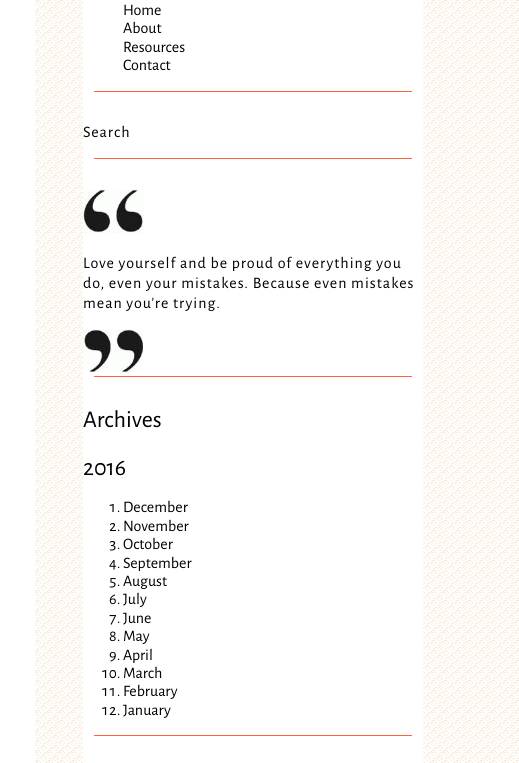
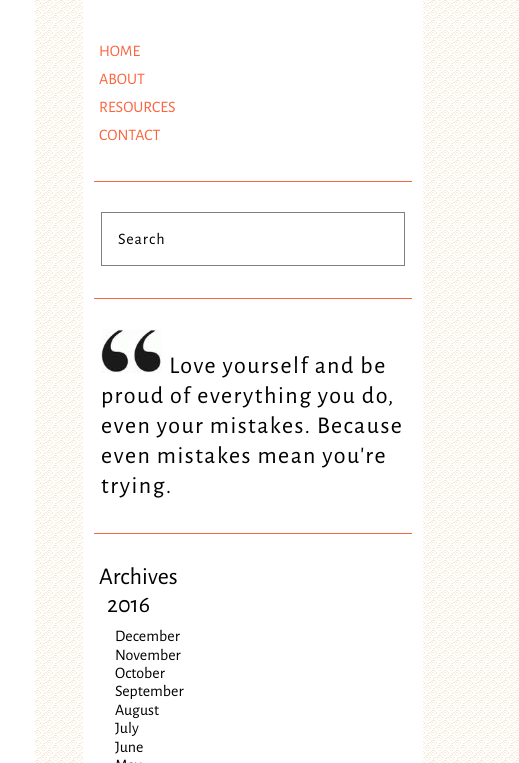
Before and after one commit to RebeccaMooneyham/for-52-weeks, a website: page app/index.html in a window 1280 px wide. Shown: the top 763 px of the page, 761-1280 px from the left. Drawn offline with nearby package versions, Linux system fonts and the light colour scheme.

Commit message:
Completed sidebar.

```diff
--- a/app/assets/styles/modules/_footer.css
+++ b/app/assets/styles/modules/_footer.css
@@ -5,7 +5,7 @@
   margin: 0 auto 1.875rem;
   width: 90%;
 
-  @mixin atMedium {
+  @mixin atLarge {
     flex-direction: row;
 
     &__left {
--- /dev/null
+++ b/app/assets/styles/modules/_sidebar.css
@@ -0,0 +1,59 @@
+.sidebar {
+  padding-top: 1.25rem;
+
+  &__nav ul,
+  &__search p,
+  &__archives,
+  &__categories {
+    padding-left: 1rem;
+  }
+
+  &__nav ul {
+    margin: 2rem 0;
+  }
+
+  &__nav li {
+    text-transform: uppercase;
+    line-height: 1.75rem;
+  }
+
+  &__search {
+    margin: 1.125rem 1.125rem 2rem;
+    border: 1px solid grey;
+  }
+
+  &__quote {
+    margin: 1.125rem 1.125rem 2rem;
+  }
+
+  &__quote p {
+    font-size: 1.5rem;
+    margin-bottom: 0;
+  }
+
+  &__quote-left {
+    padding-right: .45rem;
+  }
+
+  &__archives h2,
+  &__archives h3,
+  &__categories h2 {
+    margin-bottom: 0;
+  }
+
+  &__archives ul,
+  &__categories ul {
+    margin: .5rem 0 2rem;
+  }
+
+  &__archives h3,
+  &__categories ul {
+    padding-left: .5rem;
+  }
+
+  &__archives ul {
+    padding-left: 1rem;
+  }
+
+
+}
--- a/app/assets/styles/styles.css
+++ b/app/assets/styles/styles.css
@@ -8,3 +8,4 @@
 @import "modules/_content";
 @import "modules/_navigation-arrows";
 @import "modules/_footer";
+@import "modules/_sidebar";
--- a/app/index.html
+++ b/app/index.html
@@ -213,35 +213,33 @@
 	</div><!--.content-->
 
 	<aside class="sidebar">
-		<nav>
+		<nav class="sidebar__nav">
 			<ul>
-				<li>Home</li>
-				<li>About</li>
-				<li>Resources</li>
-				<li>Contact</li>
+				<li><a href="#">Home</a></li>
+				<li><a href="#">About</a></li>
+				<li><a href="#">Resources</a></li>
+				<li><a href="#">Contact</a></li>
 			</ul>
 		</nav>
 
 		<hr class="separator">
 
-		<div>
+		<div class="sidebar__search">
 			<p>Search</p>
 		</div>
 
 		<hr class="separator">
 
-		<div>
-			<img src="assets/images/quotes_start.png" alt="Left quotes">
-			<p>Love yourself and be proud of everything you do, even your mistakes. Because even mistakes mean you're trying.</p>
-			<img src="assets/images/quotes_end.png" alt="Right quotes">
+		<div class="sidebar__quote">
+			<p><img src="assets/images/quotes_start.png" alt="Left quotes" class="sidebar__quote-left">Love yourself and be proud of everything you do, even your mistakes. Because even mistakes mean you're trying.</p>
 		</div>
 
 		<hr class="separator">
 
-		<div>
+		<div class="sidebar__archives">
 			<h2>Archives</h2>
 			<h3>2016</h3>
-			<ol>
+			<ul>
 				<li>December</li>
 				<li>November</li>
 				<li>October</li>
@@ -254,20 +252,20 @@
 				<li>March</li>
 				<li>February</li>
 				<li>January</li>
-			</ol>
+			</ul>
 		</div>
 
 		<hr class="separator">
 
-		<div>
+		<div class="sidebar__categories ">
 			<h2>Categories</h2>
-			<ol>
+			<ul>
 				<li>Health</li>
 				<li>Books</li>
 				<li>Recipes</li>
 				<li>Fitness</li>
 				<li>Travel</li>
-			</ol>
+			</ul>
 		</div>
 	</aside><!--.sidebar-->
 
--- a/app/temp/styles/styles.css
+++ b/app/temp/styles/styles.css
@@ -735,7 +735,7 @@ h1 strong {
   width: 90%;
 }
 
-@media (min-width: 800px) {
+@media (min-width: 1010px) {
 
   .footer {
     -webkit-box-orient: horizontal;
@@ -830,3 +830,63 @@ h1 strong {
 .footer__copyright p {
   margin: .25rem 0;
 }
+
+.sidebar {
+  padding-top: 1.25rem;
+
+
+}
+
+.sidebar__nav ul,
+  .sidebar__search p,
+  .sidebar__archives,
+  .sidebar__categories {
+  padding-left: 1rem;
+}
+
+.sidebar__nav ul {
+  margin: 2rem 0;
+}
+
+.sidebar__nav li {
+  text-transform: uppercase;
+  line-height: 1.75rem;
+}
+
+.sidebar__search {
+  margin: 1.125rem 1.125rem 2rem;
+  border: 1px solid grey;
+}
+
+.sidebar__quote {
+  margin: 1.125rem 1.125rem 2rem;
+}
+
+.sidebar__quote p {
+  font-size: 1.5rem;
+  margin-bottom: 0;
+}
+
+.sidebar__quote-left {
+  padding-right: .45rem;
+}
+
+.sidebar__archives h2,
+  .sidebar__archives h3,
+  .sidebar__categories h2 {
+  margin-bottom: 0;
+}
+
+.sidebar__archives ul,
+  .sidebar__categories ul {
+  margin: .5rem 0 2rem;
+}
+
+.sidebar__archives h3,
+  .sidebar__categories ul {
+  padding-left: .5rem;
+}
+
+.sidebar__archives ul {
+  padding-left: 1rem;
+}
```
Also changed, not shown: app/assets/images/quotes_end.png (deleted).
